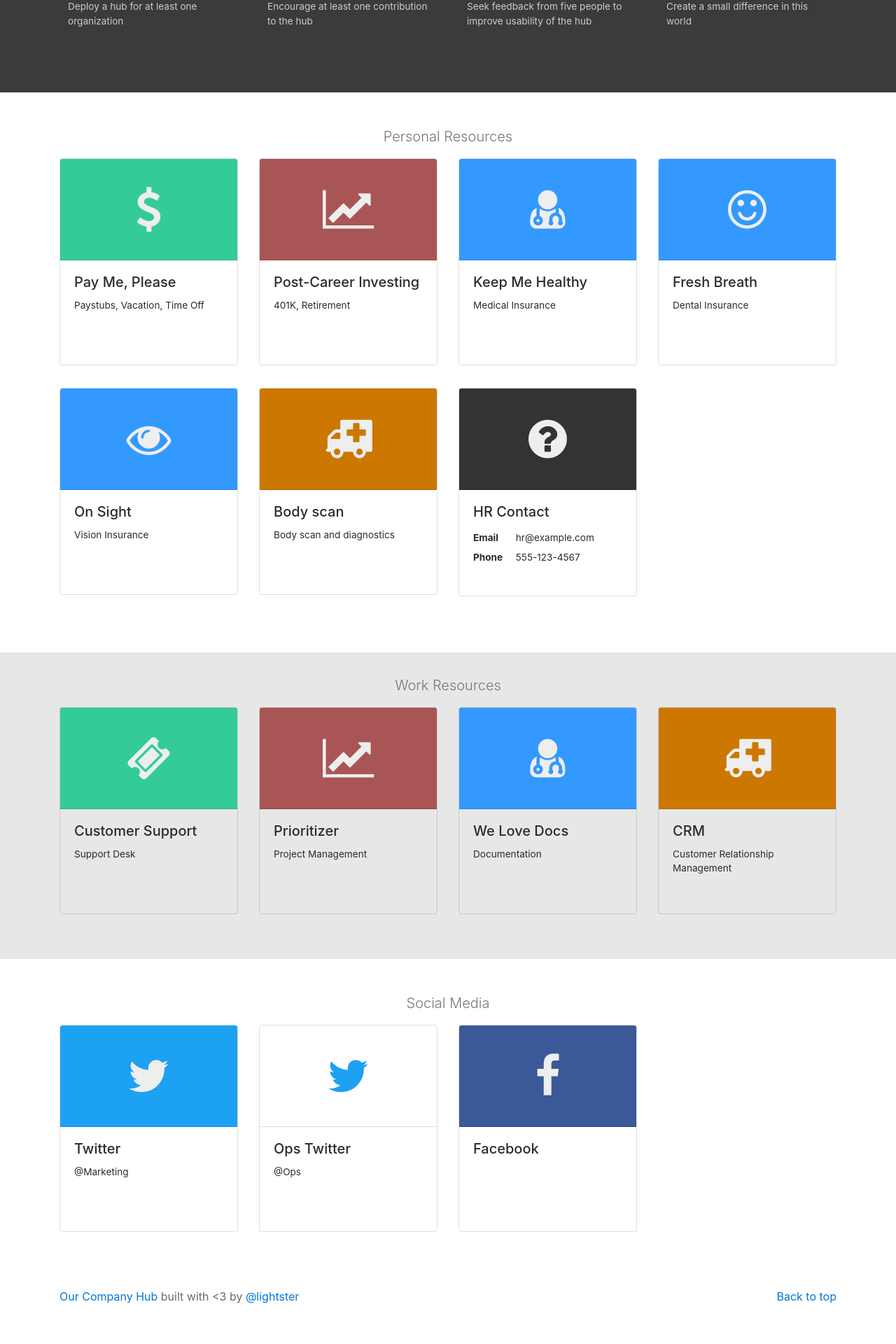
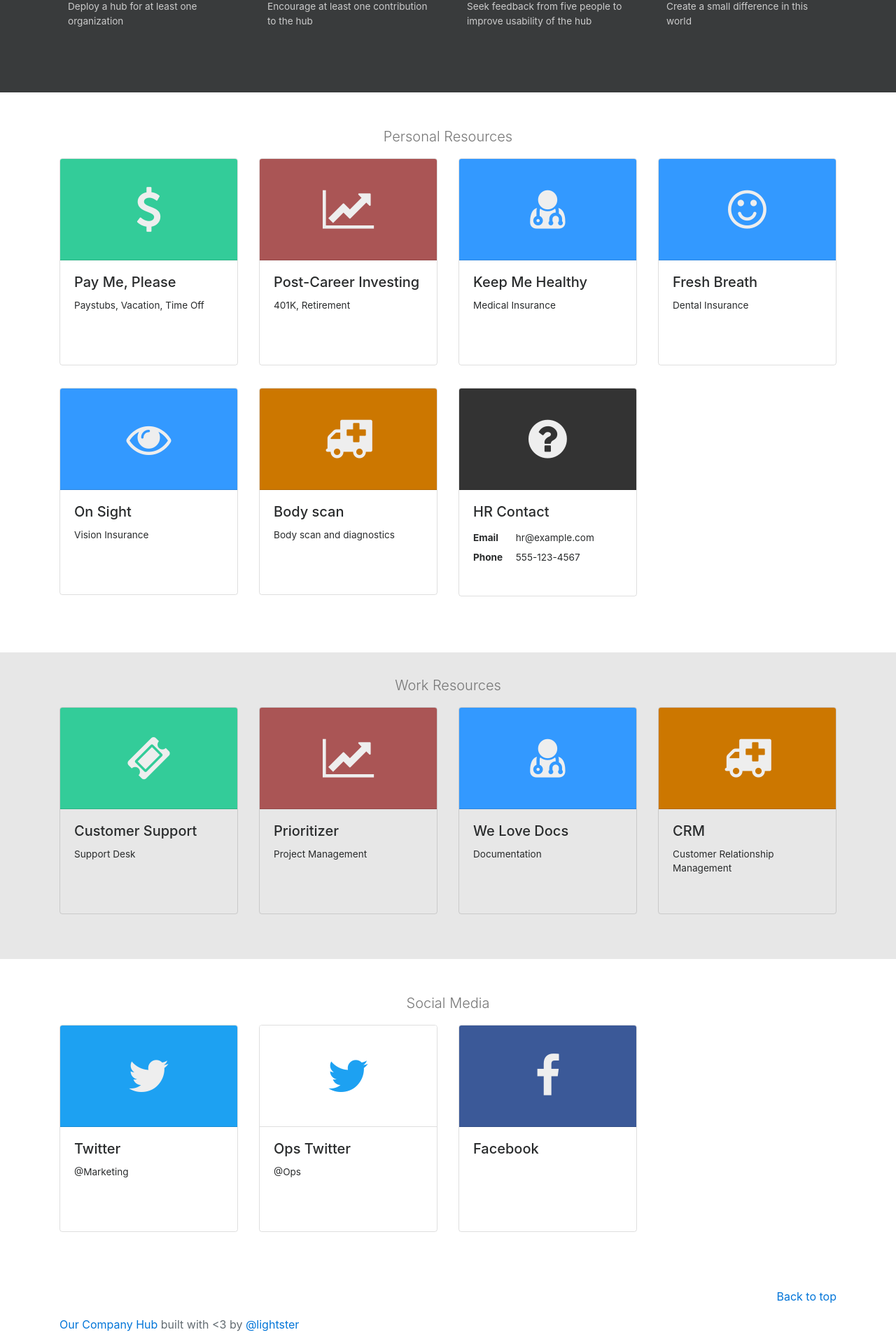
Before and after one commit to lightster/hub, a Jekyll site: the page built from index.html, in a window 1280 px wide. Shown: the part 1112-3032 px from the top of the page at 70% size. Built offline with Jekyll 4.4.1, drawn with Linux system fonts in a browser that asks for light colours; nearby versions of some CDN libraries; before the commit the page ends 2992 px from its top, so only the background shows below that.

Commit message:
Cleanup the footer

```diff
--- a/_includes/footer.html
+++ b/_includes/footer.html
@@ -1,8 +1,12 @@
 <footer class="text-muted">
   <div class="container">
-    <p class="float-right">
+    <p class="text-right">
       <a href="#">Back to top</a>
     </p>
-    <p><a href="">Our Company Hub</a> built with &lt;3 by <a href="">@lightster</a></p>
+    <p>
+      <a href="https://github.com/lightster/our-company-hub">Our Company Hub</a>
+      built with &lt;3 by
+      <a href="https://twitter.com/lightster">@lightster</a>
+    </p>
   </div>
 </footer>
```
